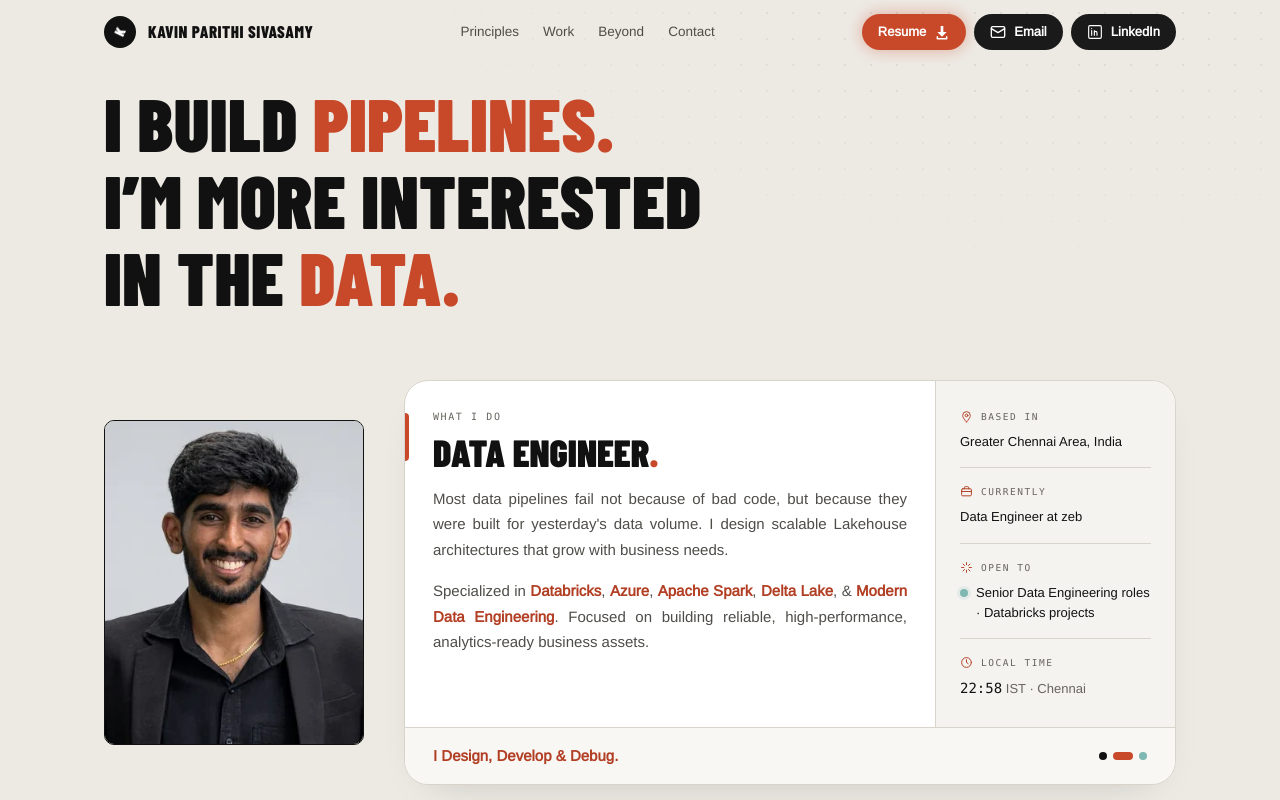
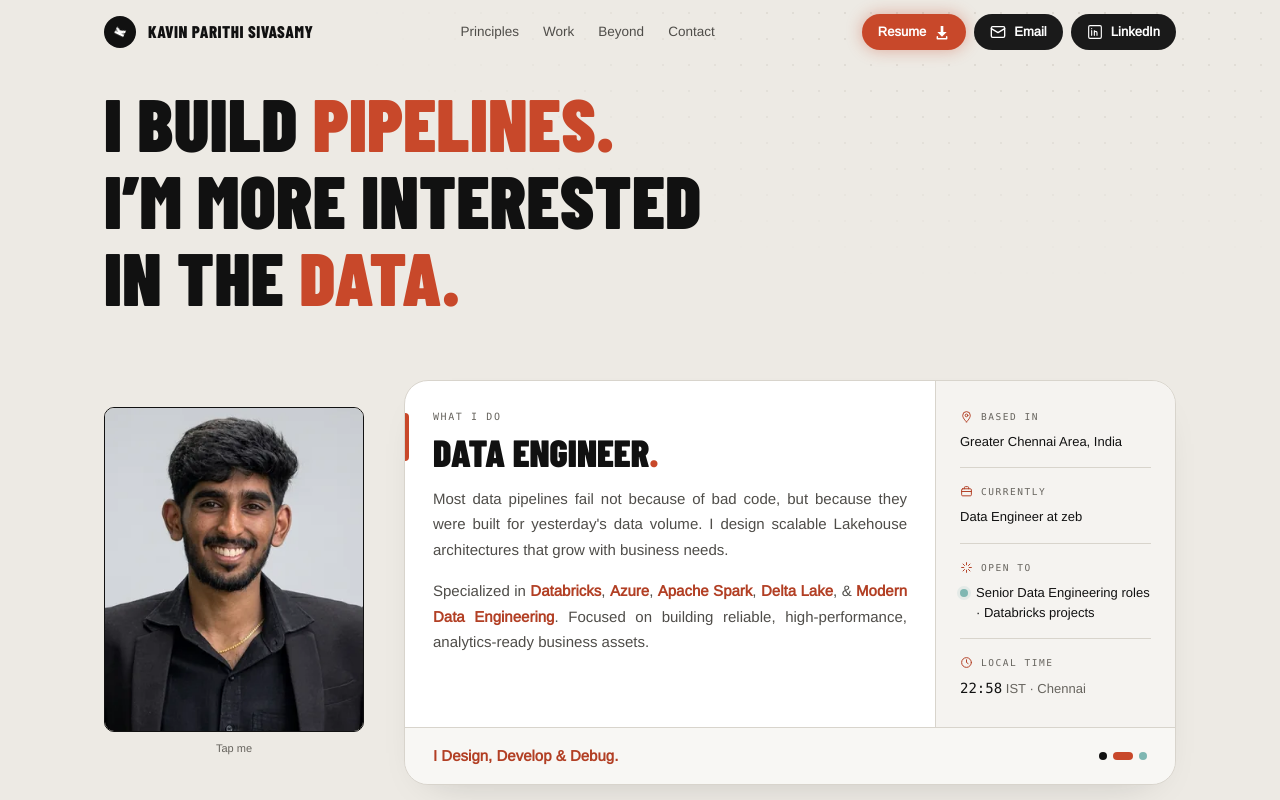
Before and after one commit to kavinparithi-works/portfolio, a React (Vite) app: page / in a window 1280 px wide. Shown: the top 800 px of the page. Built offline with nearby package versions, Linux system fonts and the light colour scheme; a web font is replaced by a local one.

Commit message:
Stable portfolio: add subtle portrait interaction hints

```diff
--- a/src/components/sections/Hero/HeroPhoto.jsx
+++ b/src/components/sections/Hero/HeroPhoto.jsx
@@ -97,6 +97,10 @@ export function HeroPhoto({ className = '', style }) {
           className="pointer-events-none absolute inset-0 h-full w-full object-contain object-center"
         />
       </button>
+      <p className="mt-2 text-center text-[11px] leading-relaxed text-muted">
+        <span className="hidden fine:inline">Hover on me</span>
+        <span className="fine:hidden">Tap me</span>
+      </p>
     </div>
   )
 }
```
